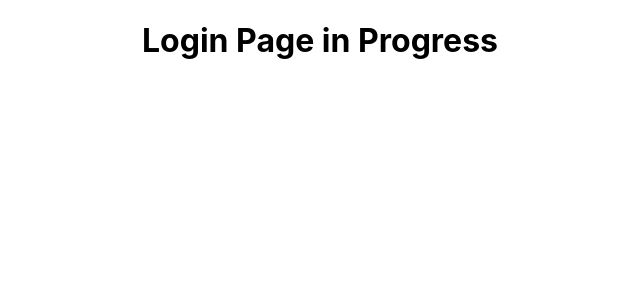
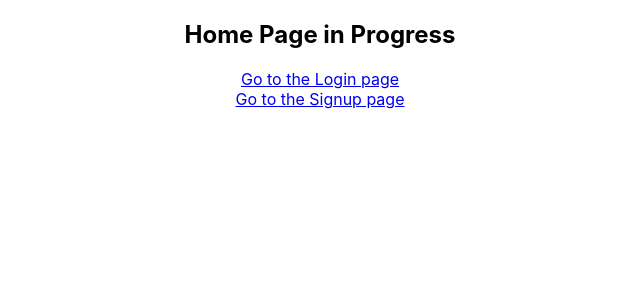
Before and after one commit to EthanBilanes/react-auth-project, a React (Create React App) app: page / in a window 1280 px wide. Shown: the top 300 px of the page, without its empty margins (320-960 px from the left). Built offline with nearby package versions, Linux system fonts and the light colour scheme.

Commit message:
Added links

```diff
--- a/src/App.js
+++ b/src/App.js
@@ -1,5 +1,6 @@
 import logo from './logo.svg';
 import './App.css';
+import Home from './components/Home';
 import Signup from './components/Signup';
 import Login from './components/Login';
 import Layout from './components/Layout';
@@ -14,7 +15,8 @@ function App() {
         {/*Routes for pages */}
 
         {/*Change the path name of the landing page to "/" to default to that view */}
-        <Route path="/" element={<Login />} />
+        <Route path="/" element={<Home />} />
+        <Route path="login" element={<Login />} />
         <Route path="signup" element={<Signup />} />
 
       </Route>
--- /dev/null
+++ b/src/components/Home.js
@@ -0,0 +1,17 @@
+import { useNavigate, Link } from "react-router-dom";
+import { useContext } from "react";
+
+const Home = () => {
+    return (
+        <section>
+            <h1>Home Page in Progress </h1>
+            <Link to="/Login">Go to the Login page</Link>
+            <br />
+            <Link to="/Signup">Go to the Signup page</Link>
+            <br />
+        </section>
+    )
+
+}
+
+export default Home
--- a/src/components/Login.js
+++ b/src/components/Login.js
@@ -1,7 +1,13 @@
+import { useNavigate, Link } from "react-router-dom";
+import { useContext } from "react";
 
 const Login = () => {
     return (
+        <section>
         <h1>Login Page in Progress </h1>
+        <br />
+        <Link to="/">Return to home page</Link>
+        </section>
     )
 
 }
--- a/src/components/Signup.js
+++ b/src/components/Signup.js
@@ -1,7 +1,13 @@
+import { useNavigate, Link } from "react-router-dom";
+import { useContext } from "react";
 
 const Signup = () => {
     return (
+        <section>
         <h1>Signup Page in Progress </h1>
+        <br />
+        <Link to="/">Return to home page</Link>
+        </section>
     )
 
 }
```
Also changed, not shown: src/context/AuthProvider.js (added, +15 -0 lines).
